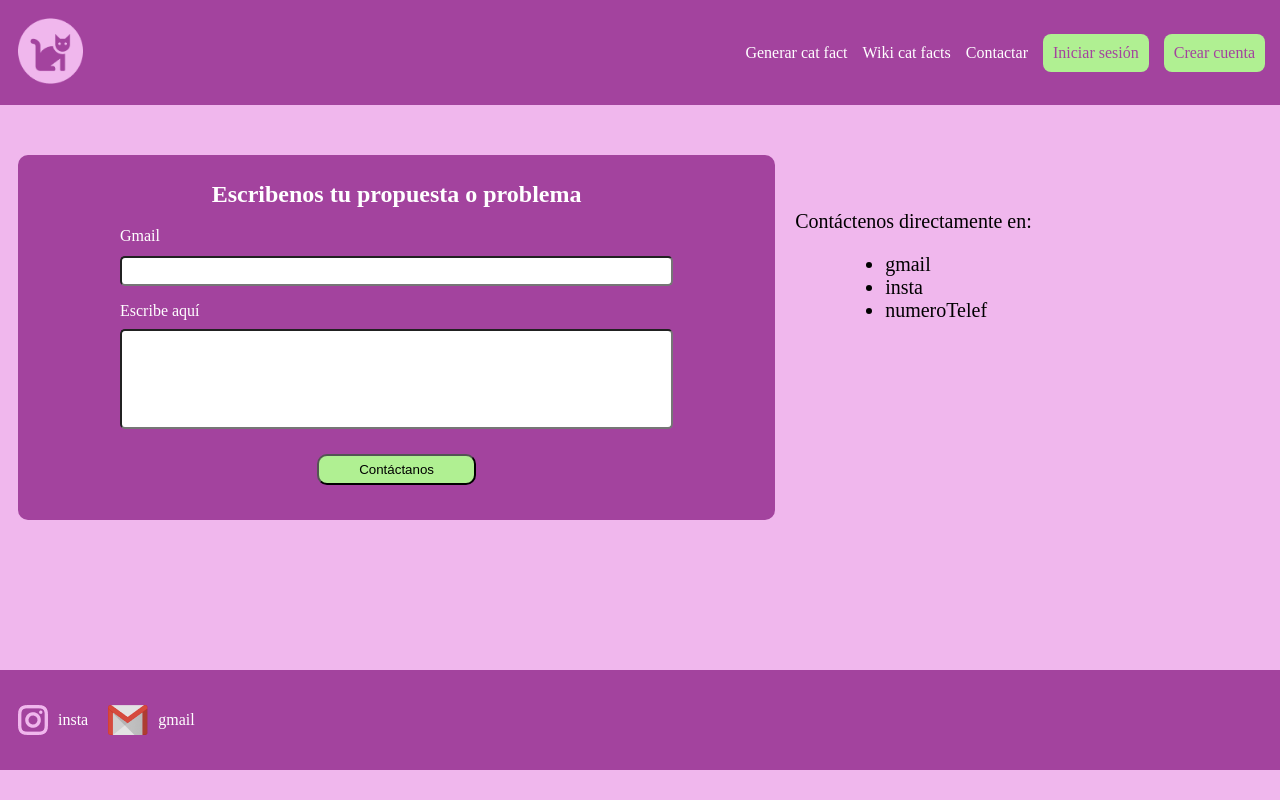
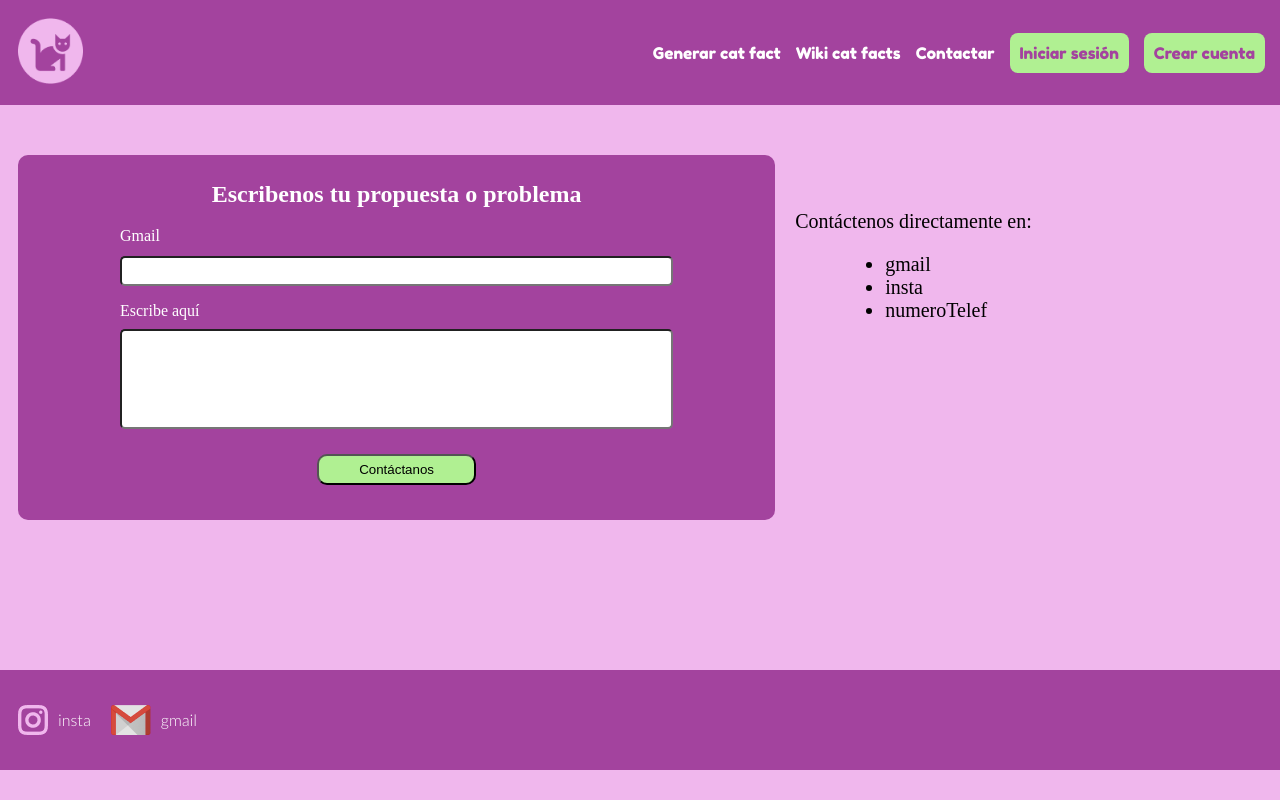
Before and after one commit to juanrabaro/ut4-diw-catfats, a website built with Parcel: page src/contacto.html in a window 1280 px wide. Built offline with nearby package versions, Linux system fonts and the light colour scheme.

Commit message:
fuente letras encabezado y pie de pagina en todas las paginas

```diff
--- a/src/assets/sass/contacto.scss
+++ b/src/assets/sass/contacto.scss
@@ -2,6 +2,8 @@
 $rosaOscuro: #A3439E;
 $rosaClaro: #F0B7ED;
 $verdeClaro: #B0F092;
+$fuenteTitulos: "Fredoka One";
+$fuenteTexto: "Lato";
 
 
 * {
@@ -27,6 +29,7 @@ header {
     background-color: $rosaOscuro;
     height: 105px;
     width: 100%;
+    font-family: $fuenteTitulos;
 
     nav {
         display: flex;
@@ -124,6 +127,7 @@ main {
 footer {
     background-color: $rosaOscuro;
     height: 100px;
+    //font-family: $fuenteTexto;
 
     #piePagina {
         height: 100px;
@@ -136,6 +140,7 @@ footer {
             display: flex;
             gap: 10px;
             align-items: center;
+            font-family: $fuenteTexto;
         }
         #instaFooter > img {
             width: 30px;
@@ -145,5 +150,6 @@ footer {
             width: 40px;
             height: 30px;
         }
+
     }
 }
--- a/src/assets/sass/descripcion.scss
+++ b/src/assets/sass/descripcion.scss
@@ -2,6 +2,8 @@
 $rosaOscuro: #A3439E;
 $rosaClaro: #F0B7ED;
 $verdeClaro: #B0F092;
+$fuenteTitulos: "Fredoka One";
+$fuenteTexto: "Lato";
 
 
 * {
@@ -27,6 +29,7 @@ header {
     background-color: $rosaOscuro;
     height: 105px;
     width: 100%;
+    font-family: $fuenteTitulos;
 
     nav {
         display: flex;
@@ -85,6 +88,7 @@ main {
 footer {
     background-color: $rosaOscuro;
     height: 100px;
+    //font-family: $fuenteTexto;
 
     #piePagina {
         height: 100px;
@@ -97,6 +101,7 @@ footer {
             display: flex;
             gap: 10px;
             align-items: center;
+            font-family: $fuenteTexto;
         }
         #instaFooter > img {
             width: 30px;
@@ -106,5 +111,6 @@ footer {
             width: 40px;
             height: 30px;
         }
+
     }
 }
--- a/src/assets/sass/wiki.scss
+++ b/src/assets/sass/wiki.scss
@@ -108,6 +108,7 @@ main {
 footer {
     background-color: $rosaOscuro;
     height: 100px;
+    //font-family: $fuenteTexto;
 
     #piePagina {
         height: 100px;
@@ -120,6 +121,7 @@ footer {
             display: flex;
             gap: 10px;
             align-items: center;
+            font-family: $fuenteTexto;
         }
         #instaFooter > img {
             width: 30px;
@@ -129,5 +131,6 @@ footer {
             width: 40px;
             height: 30px;
         }
+
     }
 }
--- a/src/contacto.html
+++ b/src/contacto.html
@@ -4,6 +4,11 @@
     <meta charset="UTF-8">
     <title>Proyecto parcel</title>
     <link rel="stylesheet" href="/src/assets/sass/contacto.scss">
+    <link rel="preconnect" href="https://fonts.googleapis.com">
+    <link rel="preconnect" href="https://fonts.gstatic.com" crossorigin>
+    <link href="https://fonts.googleapis.com/css2?family=Fredoka+One&display=swap" rel="stylesheet">
+    <link href="https://fonts.googleapis.com/css2?family=Lato:wght@300&display=swap" rel="stylesheet">
+
 </head>
 <body>
     <header>
```
Also changed, not shown: src/descripcion.html (+5 -0 lines), src/wiki.html (+5 -0 lines), dist/contacto.html, dist/descripcion.html, dist/wiki.html, 6 other files.
